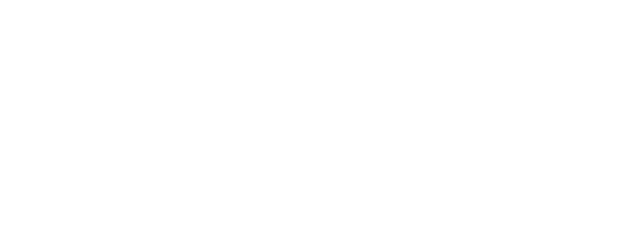
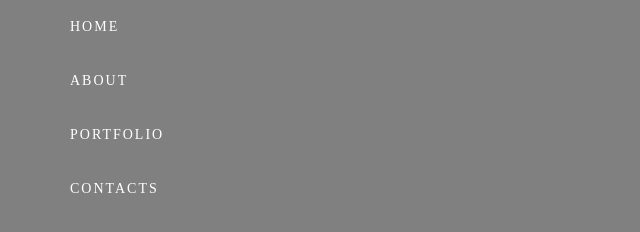
Before and after one commit to Nomex2008/Menu-with-hover-effect.-HTML-CSS-JAVASCRIPT, a plain HTML site: page index.html in a window 1280 px wide. Shown: the whole page, without its empty margins (0-640 px from the left). Drawn offline with Linux system fonts and the light colour scheme.

Commit message:
Commit 1 (HTML+CSS)
Add html structure and css style.

```diff
--- a/css/mainCSS.css
+++ b/css/mainCSS.css
@@ -0,0 +1,35 @@
+body {
+    background-color: gray;
+}
+
+.menu__link {
+    color: white;
+    display: block;
+    padding: 20px 30px;
+    text-transform: uppercase;
+    letter-spacing: 2px;
+
+    position: relative;
+    margin: 0 40px;
+    will-change: transform;
+
+    overflow: hidden;
+}
+.hover {
+    position: absolute;
+    width: 100%;
+    height: 100%;
+    top: 0;
+    left: 0;
+    z-index: 2;
+    background-color: #fff;
+    will-change: transform;
+}
+.hover__text {
+    color: gray;
+    padding: 20px 30px;
+    display: block;
+    will-change: transform;
+
+    overflow: hidden;
+}
--- a/index.html
+++ b/index.html
@@ -11,7 +11,40 @@
 </head>
 <body>
 
+    <div class="wrapper">
+        <main class="page">
+            <nav class="menu">
+                <ul data-line-effect class="menu__lsit">
 
+                    <li class="menu__item">
+                        <a class="menu__link" href="">
+                            Home
+                            <!--<span class="hover" style="">
+                                <span style="" class="hover__text">
+                                    <span>
+                                        Home
+                                    </span>
+                                </span>
+                            </span>-->
+                        </a>
+                    </li>
+
+                    <li class="menu__item">
+                        <a class="menu__link" href="">About</a>
+                    </li>
+
+                    <li class="menu__item">
+                        <a class="menu__link" href="">Portfolio</a>
+                    </li>
+
+                    <li class="menu__item">
+                        <a class="menu__link" href="">Contacts</a>
+                    </li>
+
+                </ul>
+            </nav>
+        </main>
+    </div>
 
     <script src="js/mainJS.js"></script>
 </body>
--- a/js/mainJS.js
+++ b/js/mainJS.js
@@ -0,0 +1,9 @@
+"use strict"
+
+const menuLinksWrappers = document.querySelectorAll('[data-line-effect]')
+
+menuLinksWrappers.length & menuEffect()
+
+function menuEffect() {
+
+}
```
